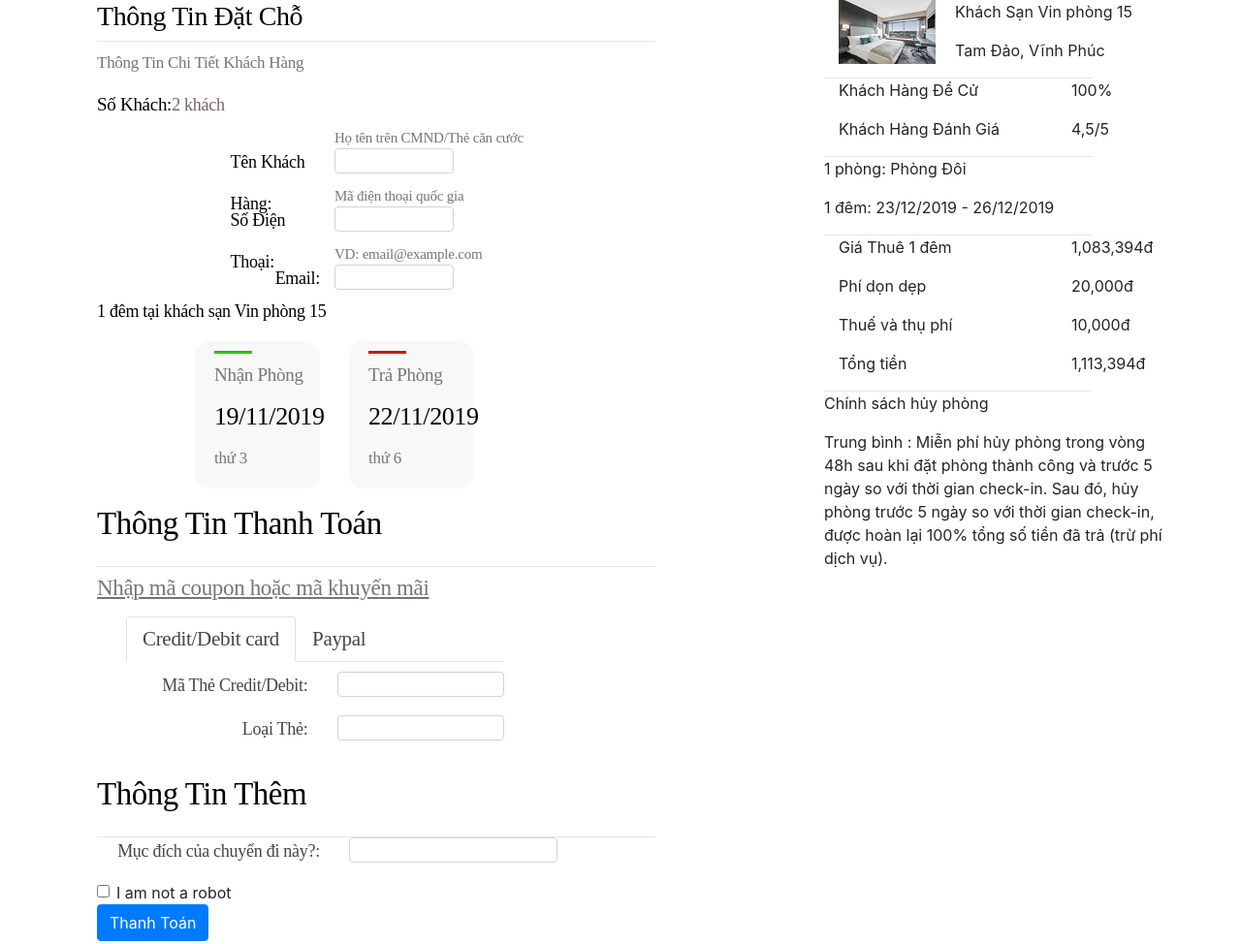
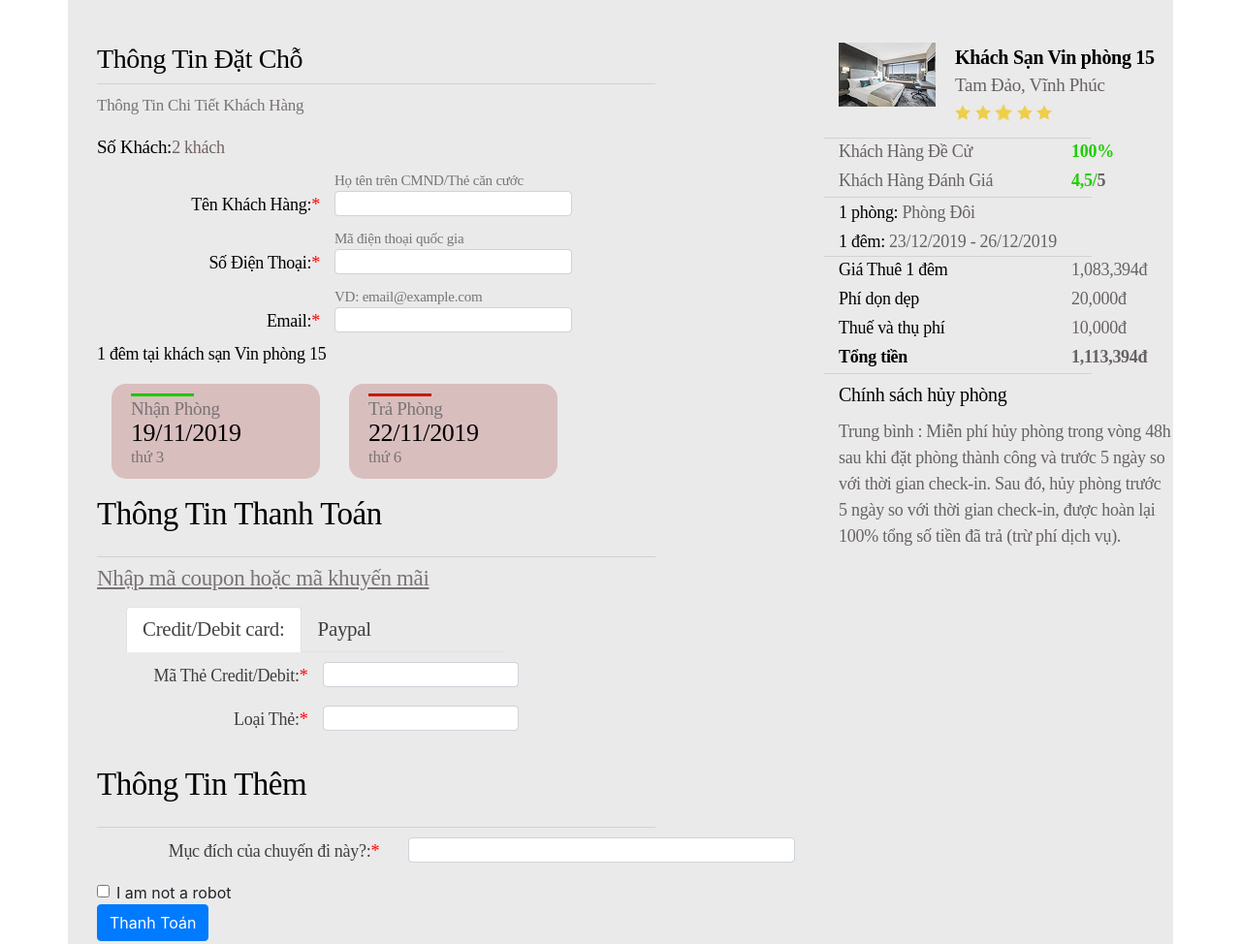
Before and after one commit to nguyenphucduc09081998/Fontend_Design, a plain HTML site: page thanhtoan1.html in a window 1280 px wide. Shown: the top 974 px of the page at 97% size. Drawn offline with nearby package versions, Linux system fonts and the light colour scheme.

Commit message:
update thanh toan

```diff
--- a/css/thanhtoan.css
+++ b/css/thanhtoan.css
@@ -2,13 +2,148 @@ hr{
     margin: 0px;
     width: 80%;
 }
-/* body{
+.container{
 background: rgba(205, 205, 205, 0.41);
-} */
-/* .contai_row_8, .contai_row_4{
-    background: #FFFFFF;
-    padding: 0px 0px;
-} */
+}
+.contai_row_8, .contai_row_4{
+   margin-top:20px;
+}
+.contai_row_4 .row_1{
+    margin-bottom: 10px;
+}
+.row_1_name_hotel .name_hotel{
+font-family: Times New Roman;
+font-style: normal;
+font-weight: bold;
+font-size: 20px;
+line-height: 30px;
+/* identical to box height, or 115% */
+
+letter-spacing: -0.015em;
+
+color: #000000;
+}
+.row_1_name_hotel .address{
+font-family: Lora;
+font-style: normal;
+font-weight: normal;
+font-size: 19px;
+
+/* or 229% */
+
+letter-spacing: -0.015em;
+
+color: #686262;
+}
+.crow_5 .title{
+font-family: Lora;
+font-style: normal;
+font-weight: normal;
+font-size: 20px;
+line-height: 43px;
+/* or 189% */
+letter-spacing: -0.015em;
+margin-bottom: 3px;
+color: #000000;
+}
+.crow_3 span{
+    font-family: Lora;
+font-style: normal;
+font-weight: normal;
+font-size: 18px;
+line-height: 30px;
+/* or 189% */
+
+
+letter-spacing: -0.015em;
+
+color: #000000;
+
+}
+.crow_3, .crow_5{
+    padding-left: 15px;
+}
+.crow_3 p{
+    font-family: Lora;
+    font-style: normal;
+    font-weight: normal;
+    font-size: 18px;
+    line-height: 30px;
+    /* or 189% */
+    margin-bottom: 0px;
+    letter-spacing: -0.015em;
+
+    color: #686262;
+
+}
+
+.crow_5 .des{
+    font-family: Lora;
+    font-style: normal;
+
+    font-size: 18px;
+
+    /* or 229% */
+
+    letter-spacing: -0.015em;
+
+    color: #686262;
+
+    }
+
+.fsdfsdf{
+    padding: 0px;
+}
+
+.crow_2 .float_right p{
+    font-family: Lora;
+    font-style: normal;
+    font-weight: bold;
+    font-size: 18px;
+ margin-bottom: 3px;
+    /* or 217% */
+    letter-spacing: -0.015em;
+    color: #20CD04;
+}
+.crow_2 .float_right span{
+
+    color: #686262;
+}
+.crow_4 .float_right p,
+.crow_2 .float_left p{
+font-family: Lora;
+font-style: normal;
+font-weight: normal;
+font-size: 18px;
+margin-bottom: 3px;
+/* or 189% */
+
+letter-spacing: -0.015em;
+
+color: #686262;
+}
+
+.crow_4 .float_left p{
+font-family: Lora;
+font-style: normal;
+font-weight: normal;
+font-size: 18px;
+margin-bottom: 3px;
+/* or 189% */
+
+letter-spacing: -0.015em;
+
+color: #000000;
+}
+.row_1_name_hotel p{
+    margin-bottom: 0px;
+
+}
+
+.row_1_name_hotel {
+    margin-bottom: 5px;
+
+}
 .row{
     margin-left: 0px;
 }
@@ -70,7 +205,7 @@ color: #000000;
     font-style: normal;
     font-weight: normal;
     font-size: 19px;
-    line-height: 43px;
+    line-height: 25px;
     /* or 229% */
 
     letter-spacing: -0.015em;
@@ -106,6 +241,9 @@ letter-spacing: -0.015em;
 color: #000000;
 
 }
+.required {
+    color: red;
+  }
 h6{
 font-family: Lora;
 font-style: normal;
@@ -119,12 +257,15 @@ text-decoration-line: underline;
 
 color: #797474;
 }
+.Muc_Dich{
+    padding-top: 10px;
+}
 .date_Day{
     font-family: Lora;
 font-style: normal;
 font-weight: normal;
 font-size: 17px;
-line-height: 43px;
+line-height: 25px;
 /* or 256% */
 
 letter-spacing: -0.015em;
@@ -136,7 +277,7 @@ color: #797474;
 font-style: normal;
 font-weight: normal;
 font-size: 26px;
-line-height: 43px;
+line-height: 25px;
 /* or 167% */
 
 letter-spacing: -0.015em;
@@ -208,18 +349,18 @@ margin-left: 20px;
 .date_form .date_form_from{
     padding-bottom: 10px;
     float: right;
-    width: 60%;
+    width: 100%;
     padding-top: 10px;
     border-radius:15px;
-    background: rgba(240, 240, 240, 0.48);
+    background: rgba(199, 143, 143, 0.48);
 
 }
 .date_form .date_form_to{
-    width: 60%;
+    width: 100%;
     padding-bottom: 10px;
     padding-top: 10px;
     border-radius:15px;
-    background: rgba(240, 240, 240, 0.48);
+    background: rgba(199, 143, 143, 0.48);
 
 }
 .ghgh p{
--- a/thanhtoan1.html
+++ b/thanhtoan1.html
@@ -13,7 +13,9 @@
 
 <body>
     <div class="container">
+            <br />
         <div class="row sdfsdfsfdfsf">
+
                 <div class="col-sm-8 col-md-8 col-lg-8 col-xl-8 contai_row_8">
                     <div class="row title">
                         <h3>Thông Tin Đặt Chỗ</h3>
@@ -27,41 +29,44 @@
                         <p><span>Số Khách:</span>2 khách</p>
                     </div>
                     <div class="row form_input_1">
-                    <div class="col-sm-2 col-md-2 col-lg-2 col-xl-2 ">
+                        <!-- <div class="col-sm-2 col-md-2 col-lg-2 col-xl-2 ">
 
+                    </div> -->
+                        <div class="col-sm-4 col-md-4 col-lg-4 col-xl-4 name_kh">
+                            <p>Tên Khách Hàng:<span class="required">*</span></p>
                         </div>
-                    <div class="col-sm-2 col-md-2 col-lg-2 col-xl-2 name_kh">
-                        <p>Tên Khách Hàng:</p>
-                    </div>
-                    <div class="col-sm-4 col-md-4 col-lg-4 col-xl-4 type_input">
+                        <div class="col-sm-8 col-md-8 col-lg-8 col-xl-8 type_input">
                             <p>Họ tên trên CMND/Thẻ căn cước</p>
-                        <input type="text" style="width:50%;padding-left: 5px;" class="form-control input_type_text">
+                            <input type="text" style="width:50%;padding-left: 5px;"
+                                class="form-control input_type_text">
 
                         </div>
                     </div>
                     <div class="row form_input_1">
-                    <div class="col-sm-2 col-md-2 col-lg-2 col-xl-2 ">
+                        <!-- <div class="col-sm-2 col-md-2 col-lg-2 col-xl-2 ">
 
+                    </div> -->
+                        <div class="col-sm-4 col-md-4 col-lg-4 col-xl-4 name_kh">
+                            <p>Số Điện Thoại:<span class="required">*</span></p>
                         </div>
-                    <div class="col-sm-2 col-md-2 col-lg-2 col-xl-2 name_kh">
-                        <p>Số Điện Thoại:</p>
-                    </div>
-                    <div class="col-sm-4 col-md-4 col-lg-4 col-xl-4 type_input">
+                        <div class="col-sm-8 col-md-8 col-lg-8 col-xl-8 type_input">
                             <p>Mã điện thoại quốc gia</p>
-                        <input type="text" style="width:50%;padding-left: 5px;" class="form-control input_type_text">
+                            <input type="text" style="width:50%;padding-left: 5px;"
+                                class="form-control input_type_text">
 
                         </div>
                     </div>
                     <div class="row form_input_1">
-                    <div class="col-sm-2 col-md-2 col-lg-2 col-xl-2 ">
+                        <!-- <div class="col-sm-8 col-md-8 col-lg-8 col-xl-8 ">
 
+                    </div> -->
+                        <div class="col-sm-4 col-md-4 col-lg-4 col-xl-4 name_kh">
+                            <p>Email:<span class="required">*</span></p>
                         </div>
-                    <div class="col-sm-2 col-md-2 col-lg-2 col-xl-2 name_kh">
-                        <p>Email:</p>
-                    </div>
-                    <div class="col-sm-4 col-md-4 col-lg-4 col-xl-4 type_input">
+                        <div class="col-sm-8 col-md-8 col-lg-8 col-xl-8 type_input">
                             <p>VD: email@example.com</p>
-                        <input type="text" style="width:50%;padding-left: 5px;" class="form-control input_type_text">
+                            <input type="text" style="width:50%;padding-left: 5px;"
+                                class="form-control input_type_text">
                         </div>
                     </div>
                     <div class="row sdfsdfsd">
@@ -101,7 +106,7 @@
                                 <li class="nav-item">
                                     <a class="nav-link active" href="#credit" role="tab" data-toggle="tab">
                                         <!-- <img src="./img/index/information.png"> -->
-                                    <span class="tab_credit">Credit/Debit card</span>
+                                        <span class="tab_credit">Credit/Debit card:</span>
                                     </a>
                                 </li>
                                 <li class="nav-item">
@@ -115,9 +120,9 @@
                                 <div role="tabpanel" class="tab-pane fade in active show" id="credit">
                                     <div class="row div_credit">
                                         <div class="col-sm-6 col-md-6 col-lg-6 col-xl-6 ghgh">
-                                        <p>Mã Thẻ Credit/Debit:</p>
+                                            <p>Mã Thẻ Credit/Debit:<span class="required">*</span></p>
                                         </div>
-                                    <div class="col-sm-6 col-md-6 col-lg-6 col-xl-6">
+                                        <div class="col-sm-6 col-md-6 col-lg-6 col-xl-6 fsdfsdf">
                                             <input type="text" style="width:100%;padding: 0px 5px 0px 5px;"
                                                 class="form-control input_type_text" />
 
@@ -125,9 +130,9 @@
                                     </div>
                                     <div class="row">
                                         <div class="col-sm-6 col-md-6 col-lg-6 col-xl-6 ghgh">
-                                        <p>Loại Thẻ:</p>
+                                            <p>Loại Thẻ:<span class="required">*</span></p>
                                         </div>
-                                    <div class="col-sm-6 col-md-6 col-lg-6 col-xl-6">
+                                        <div class="col-sm-6 col-md-6 col-lg-6 col-xl-6 fsdfsdf">
                                             <input type="number" style="width:100%;padding: 0px 5px 0px 5px;"
                                                 class="form-control input_type_text" />
 
@@ -144,17 +149,17 @@
                     </div>
                     <h4>Thông Tin Thêm</h4>
                     <hr />
-                <div class="row">
-                    <div class="col-sm-4 col-md-4 col-lg-4 col-xl-4 ghgh">
-                        <p>Mục đích của chuyến đi này?:</p>
+                    <div class="row Muc_Dich">
+                        <div class="col-sm-5 col-md-5 col-lg-5 col-xl-5 ghgh">
+                            <p>Mục đích của chuyến đi này?:<span class="required">*</span> </p>
                         </div>
-                    <div class="col-sm-4 col-md-4 col-lg-4 col-xl-4">
+                        <div class="col-sm-7 col-md-7 col-lg-7 col-xl-7">
                             <input type="number" style="width:100%;padding: 0px 5px 0px 5px;"
                                 class="form-control input_type_text" />
 
                         </div>
-                    <div class="col-sm-4 col-md-4 col-lg-4 col-xl-4">
-                    </div>
+                        <!-- <div class="col-sm-4 col-md-4 col-lg-4 col-xl-4">
+                        </div> -->
                     </div>
                     <div class="row robot">
                         <input type="checkbox" class="form-check-input" id="">
@@ -167,31 +172,39 @@
                         <button type="button" class="btn btn-primary">Thanh Toán</button>
                     </div>
                 </div>
+
                 <div class="col-sm-4 col-md-4 col-lg-4 col-xl-4 contai_row_4">
-                <div class="row">
+                    <div class="row row_1">
                         <div class="col-sm-4 col-md-4 col-lg-4 col-xl-4">
                             <img src="img/hotel_1.jpg" />
                         </div>
-                    <div class="col-sm-8 col-md-8 col-lg-8 col-xl-8">
-                        <p>Khách Sạn Vin phòng 15</p>
-                        <p>Tam Đảo, Vĩnh Phúc</p>
+                        <div class="col-sm-8 col-md-8 col-lg-8 col-xl-8 row_1_name_hotel">
+                            <p class="name_hotel">Khách Sạn Vin phòng 15</p>
+                            <p class="address">Tam Đảo, Vĩnh Phúc</p>
+                            <div class="rate">
+                                    <span><img src="./img/star.png" alt="rate"></span>
+                                    <span><img src="./img/star.png" alt="rate"></span>
+                                    <span><img src="./img/star.png" alt="rate" style="width: 18px; height: 18px;"></span>
+                                    <span><img src="./img/star.png" alt="rate"></span>
+                                    <span><img src="./img/star.png" alt="rate"></span>
+                                </div>
                         </div>
                     </div>
                     <hr />
-                <div class="row">
-                    <div class="col-sm-8 col-md-8 col-lg-8 col-xl-8">
+                    <div class="row crow_2">
+                        <div class="col-sm-8 col-md-8 col-lg-8 col-xl-8 float_left">
                             <p>Khách Hàng Đề Cử</p>
                             <p>Khách Hàng Đánh Giá</p>
 
                         </div>
-                    <div class="col-sm-4 col-md-4 col-lg-4 col-xl-4">
+                        <div class="col-sm-4 col-md-4 col-lg-4 col-xl-4 float_right">
                             <p>100%</p>
-                        <p>4,5/5</p>
+                            <p>4,5/<span>5</span></p>
                         </div>
 
                     </div>
                     <hr />
-                <div class="row">
+                    <div class="row crow_3">
                         <p><span>1 phòng:</span> Phòng Đôi</p>
                         <p><span>1 đêm:</span> 23/12/2019 - 26/12/2019</p>
                         <!-- <div class="col-sm-4 col-md-4 col-lg-4 col-xl-4">
@@ -203,25 +216,27 @@
 
                     </div>
                     <hr />
-                <div class="row">
-                    <div class="col-sm-8 col-md-8 col-lg-8 col-xl-8">
+                    <div class="row crow_4">
+                        <div class="col-sm-8 col-md-8 col-lg-8 col-xl-8 float_left">
                             <p>Giá Thuê 1 đêm</p>
                             <p>Phí dọn dẹp</p>
                             <p>Thuế và thụ phí</p>
-                        <p>Tổng tiền</p>
+                            <p><b>Tổng tiền</b></p>
                         </div>
-                    <div class="col-sm-4 col-md-4 col-lg-4 col-xl-4">
+                        <div class="col-sm-4 col-md-4 col-lg-4 col-xl-4 float_right">
                             <p>1,083,394đ</p>
                             <p>20,000đ</p>
                             <p>10,000đ</p>
-                        <p>1,113,394đ</p>
+                            <p><b>1,113,394đ</b></p>
                         </div>
 
                     </div>
                     <hr />
-                <div class="row">
-                    <p>Chính sách hủy phòng</p>
-                    <p>Trung bình : Miễn phí hủy phòng trong vòng 48h sau khi đặt phòng thành công và trước 5 ngày so với thời gian check-in. Sau đó, hủy phòng trước 5 ngày so với thời gian check-in, được hoàn lại 100% tổng số tiền đã trả (trừ phí dịch vụ).</p>
+                    <div class="row crow_5">
+                        <p class="title">Chính sách hủy phòng</p>
+                        <p class="des">Trung bình : Miễn phí hủy phòng trong vòng 48h sau khi đặt phòng thành công và
+                            trước 5 ngày so với thời gian check-in. Sau đó, hủy phòng trước 5 ngày so với thời gian
+                            check-in, được hoàn lại 100% tổng số tiền đã trả (trừ phí dịch vụ).</p>
                         <!-- <div class="col-sm-4 col-md-4 col-lg-4 col-xl-4">
                         1111111111111111
                     </div>
@@ -231,10 +246,11 @@
 
                     </div>
                 </div>
+
         </div>
         <!-- <div class="col-sm-8 col-md-8 col-lg-8 col-xl-8"> -->
 
-        <br /><br /><br />
+        <br />
         <!-- </div> -->
         <!----end col-8-->
     </div>
```
Lines whose indentation alone changed are shown as unchanged.
